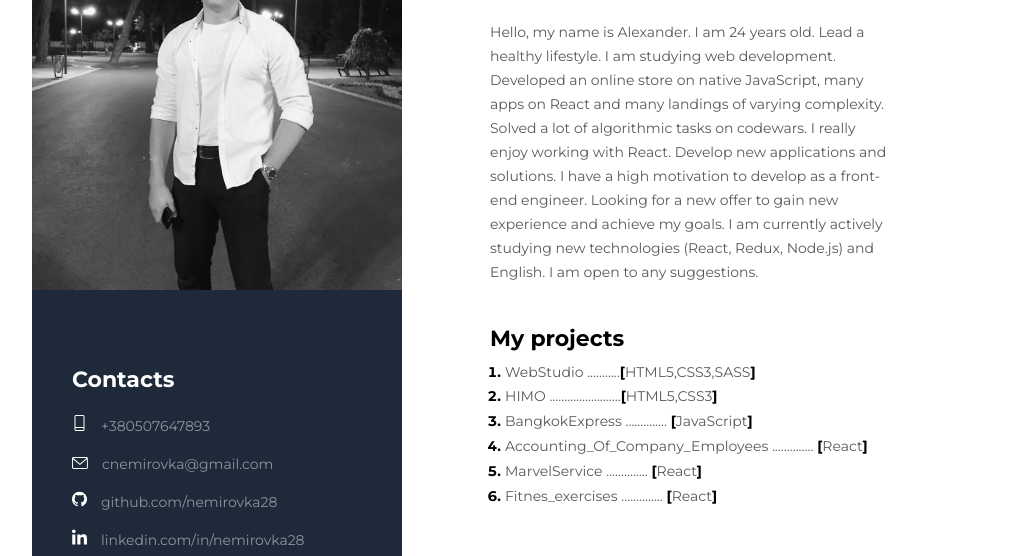
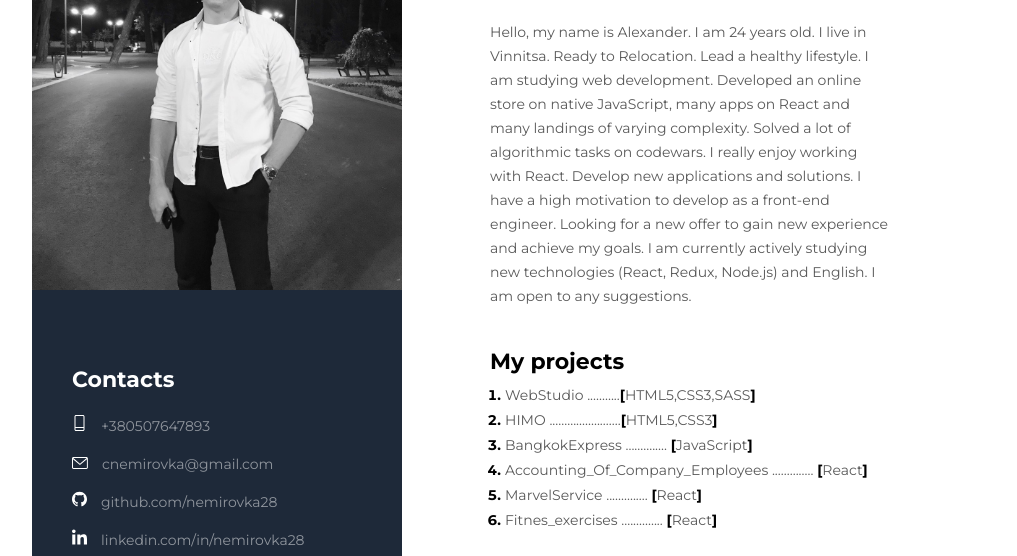
Before and after one commit to nemirovka28/Resume, a plain HTML site: page index.html in a window 1280 px wide. Shown: the part 200-756 px from the top of the page, without its empty margins (208-1225 px from the left). Drawn offline with Linux system fonts and the light colour scheme.

Commit message:
add new info

```diff
--- a/index.html
+++ b/index.html
@@ -20,6 +20,7 @@
             <h1>Nemyrovskyi Alexander</h1>
             <p class="person-information">Hello, my name is Alexander.
                 I am 24 years old.
+                I live in Vinnitsa. Ready to Relocation.
                 Lead a healthy lifestyle.
                 I am studying web development.
                 Developed an online store on native JavaScript, many apps on React and many landings of varying
```
